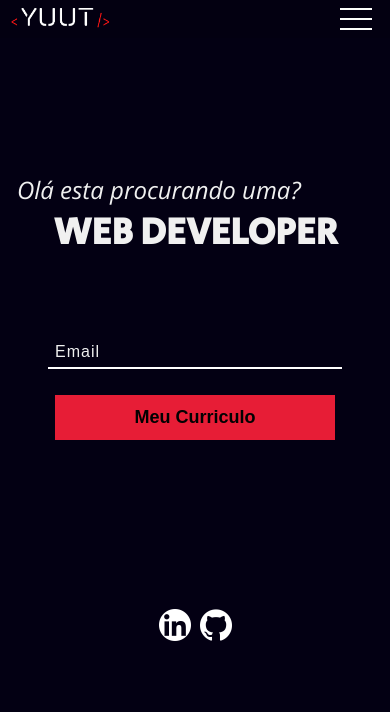
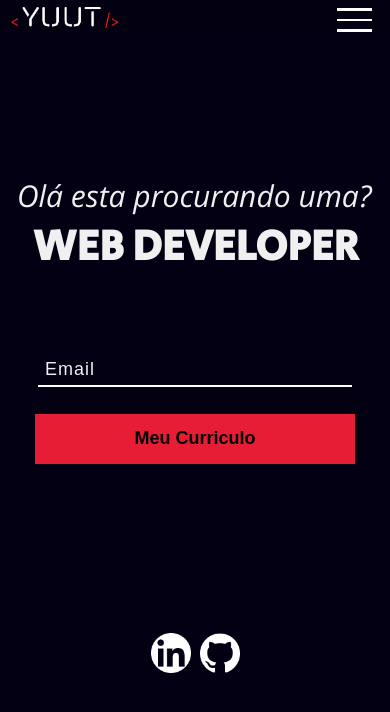
Before and after one commit to Yuut-Reis/Portifolio, a website: page index.html in a window 390 px wide. Drawn offline with nearby package versions, Linux system fonts and the light colour scheme.

Commit message:
feat: ajuste de tamanho

```diff
--- a/style.css
+++ b/style.css
@@ -44,7 +44,7 @@ a{
  .logo{
    padding-top: 5px;
    width: 100%;
-   height: 25px;
+   height: 27px;
 }
 
  aside{
@@ -79,8 +79,8 @@ header{
    }
 
   .icone-hamburger div{
-    width: 32px;
-    height: 2px;
+    width: 35px;
+    height: 2.5px;
     background-color: var(--clean-color);
     margin: 8px;
   }
@@ -98,12 +98,13 @@ header{
    margin-top: 16vh;
    align-items: center;
    color: #f0f0f0;
-   font-size: 24px;
+   font-size: 30px;
    font-family: 'Open Sans', sans-serif;
  }
 
  .heroTitle{
    display: flex;
+   font-size: 43px;
    justify-content: center;
    color: #f0f0f0;
    font-family: 'Secular One', sans-serif;
@@ -117,7 +118,7 @@ header{
 
  .linkImg{
    filter: invert(100%);
-   width: 32px;
+   width: 40px;
  }
 
  .divBtn{
@@ -128,8 +129,8 @@ header{
  }
 
  #resumeSubmit{
-   width: 280px;
-   height: 45px;
+   width: 320px;
+   height: 50px;
    border: none;
    font-size: 18px;
    background-color: #e71d36;
@@ -137,7 +138,7 @@ header{
    font-weight: bold;
  }
 #emailResume{
-   width: 280px;
+   width: 300px;
    padding: 7px;
    letter-spacing: 1px;
    color: white;
@@ -154,7 +155,7 @@ form{
    justify-content: center;
 }
 ::placeholder{
-   font-size: 16px;
+   font-size: 18px;
    color: #f0f0f0;
 }
 }
```
